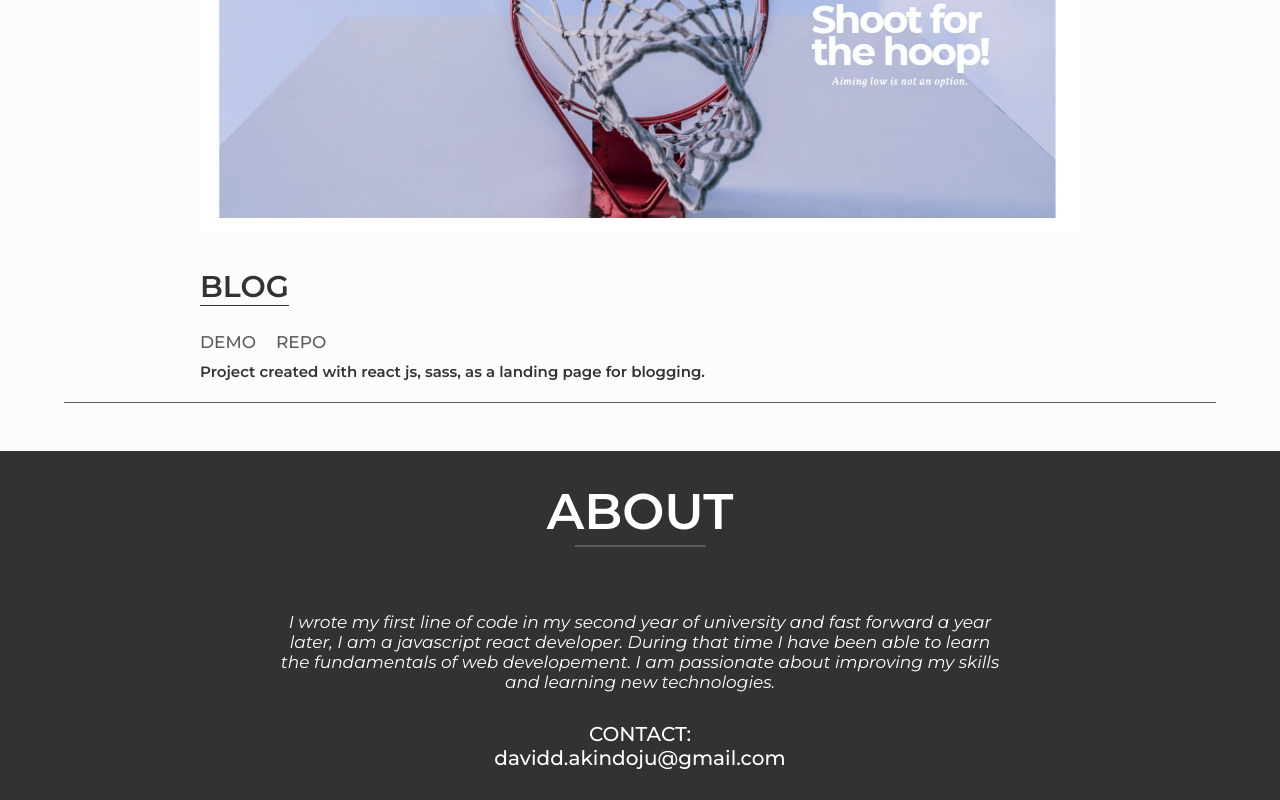
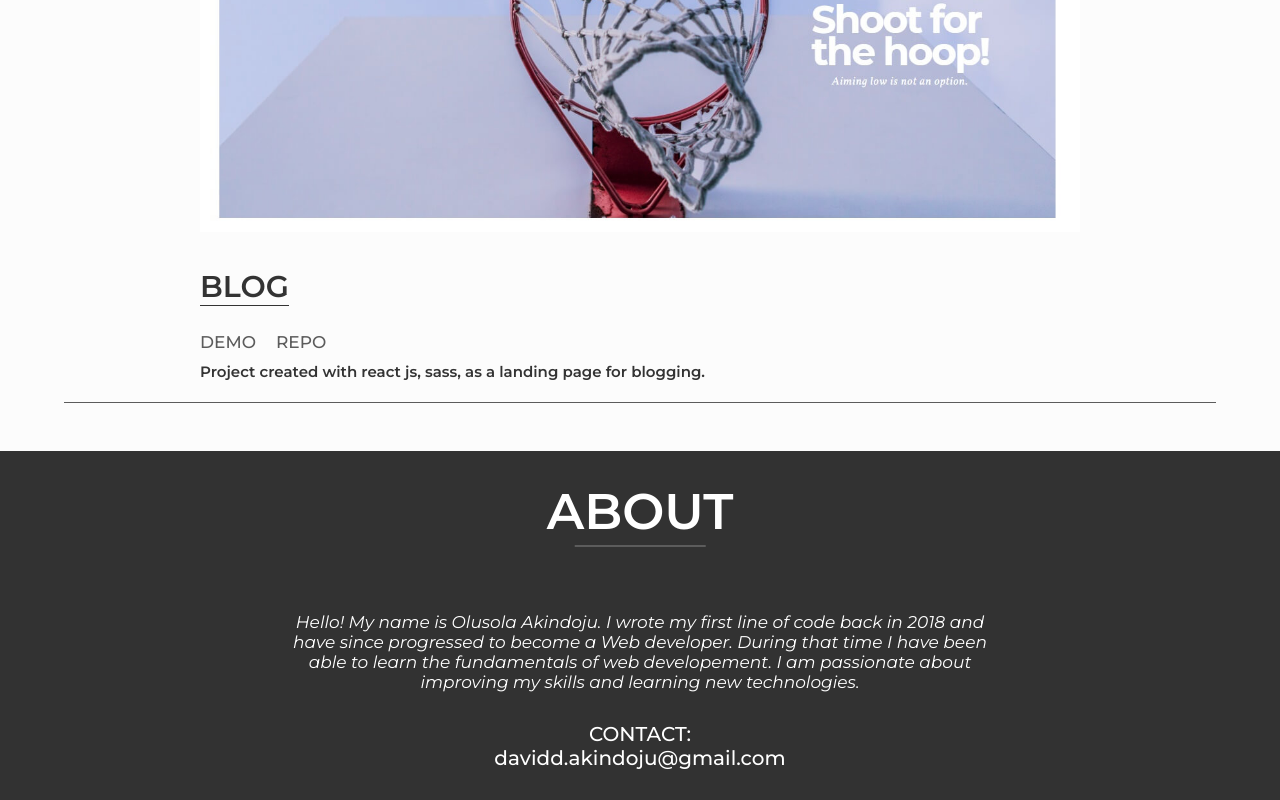
Before and after one commit to akindoju/akindoju, a React (Create React App) app: page / in a window 1280 px wide. Shown: the part 5471-6271 px from the top of the page. Built offline with nearby package versions, Linux system fonts and the light colour scheme.

Commit message:
Edited footer

```diff
--- a/src/components/Footer/Footer.jsx
+++ b/src/components/Footer/Footer.jsx
@@ -9,8 +9,8 @@ const Footer = () => {
       </h1>
 
       <p>
-        I wrote my first line of code in my second year of university and fast
-        forward a year later, I am a javascript react developer. During that
+        Hello! My name is Olusola Akindoju. I wrote my first line of code back
+        in 2018 and have since progressed to become a Web developer. During that
         time I have been able to learn the fundamentals of web developement. I
         am passionate about improving my skills and learning new technologies.
       </p>
```
Also changed, not shown: src/components/Experience/Experience.jsx (line endings or trailing spaces), src/components/Experience/Experience.scss (line endings or trailing spaces), src/components/Footer/Footer.scss (line endings or trailing spaces), src/components/Header/Header.jsx (line endings or trailing spaces), src/components/Header/Header.scss (line endings or trailing spaces), src/components/Projects/Projects.jsx (line endings or trailing spaces), src/components/Projects/Projects.scss (line endings or trailing spaces), src/components/Skills/Skills.jsx (line endings or trailing spaces), src/components/Skills/Skills.scss (line endings or trailing spaces).
